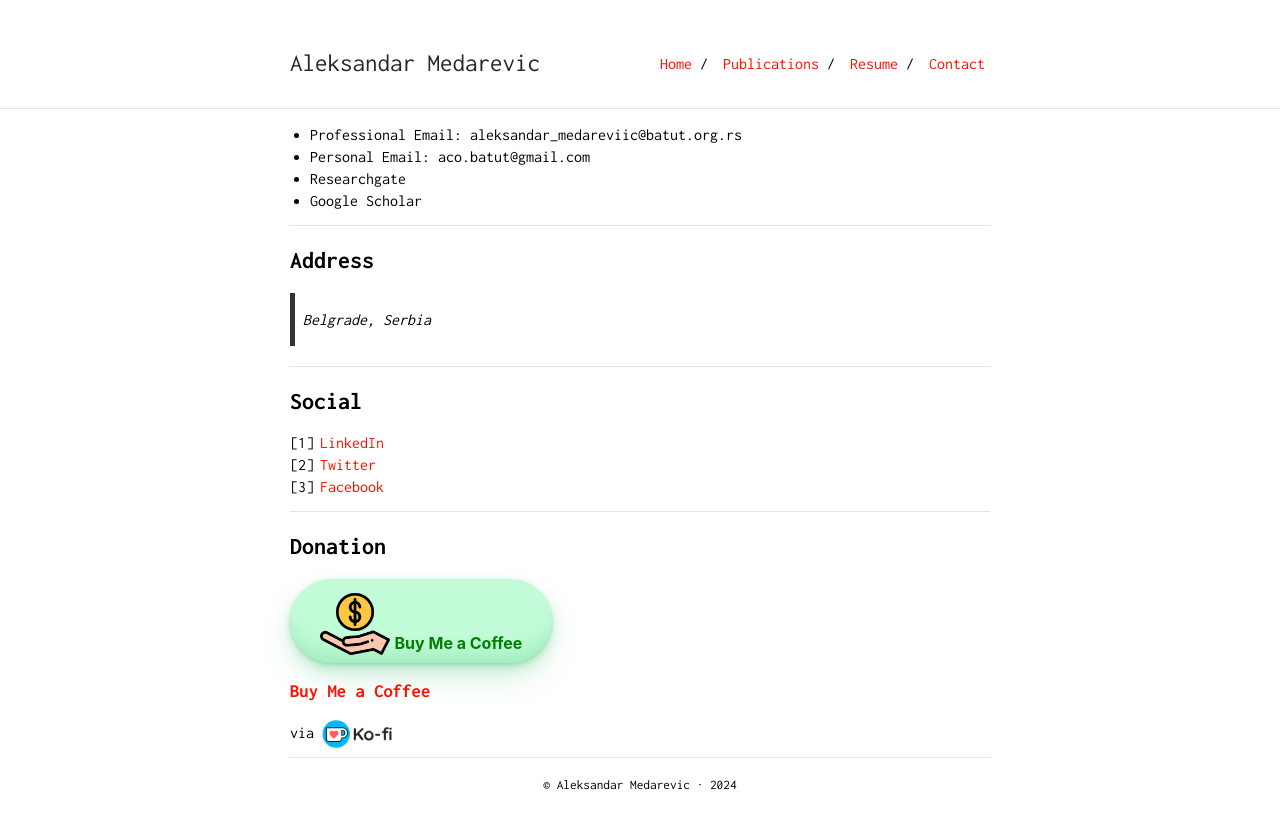
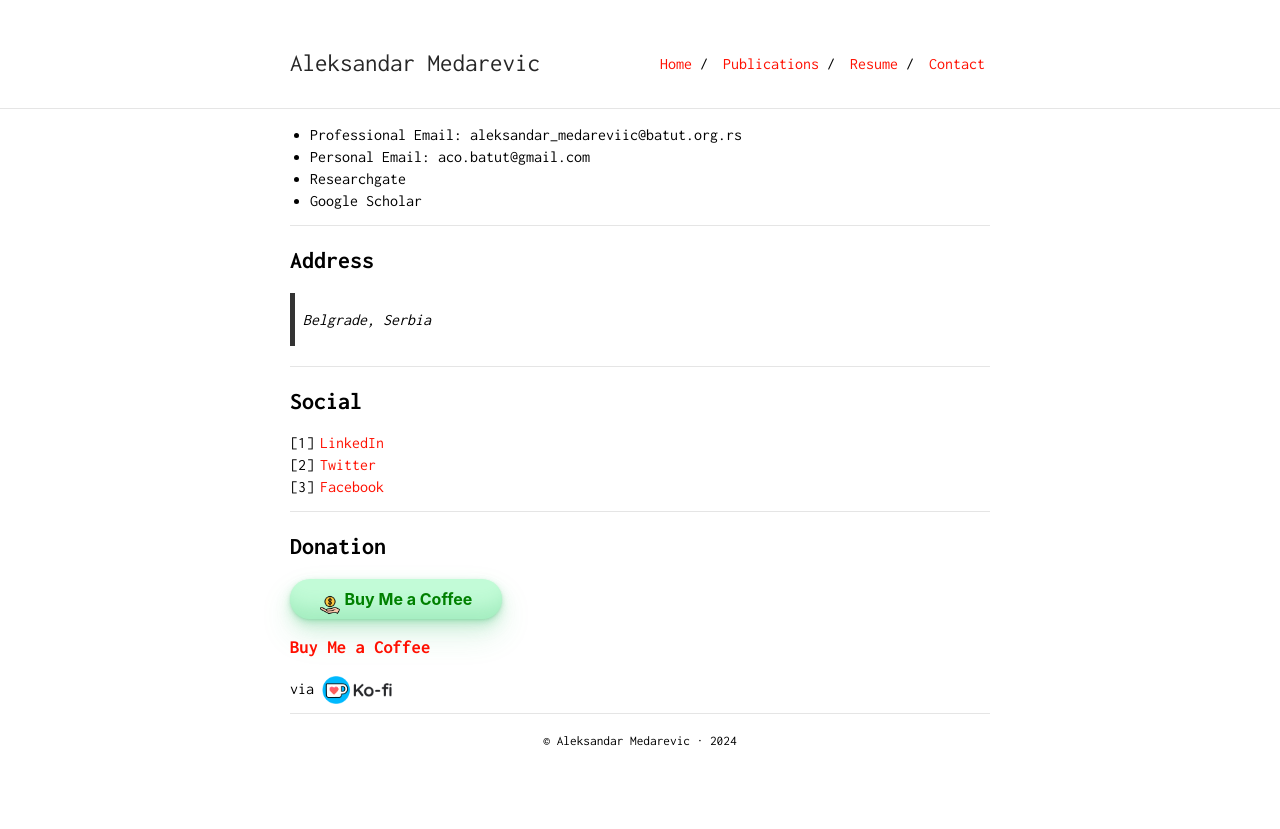
Before and after one commit to AleksandarMedarevic/personal_web_site, a Jekyll site: the page built from contact.md, in a window 1280 px wide. Shown: the top 829 px of the page. Built offline with Jekyll 4.4.1, drawn with Linux system fonts in a browser that asks for light colours.

Commit message:
edit contact.md

```diff
--- a/_includes/button.html
+++ b/_includes/button.html
@@ -24,8 +24,8 @@
   transform: scale(1.05) rotate(-1deg);
 }
 .icon{
-  width:20px;
-  height:auto;
+  width:20px !important;
+  height:auto !important;
 }
 </style>
 <!-- HTML !-->
```
